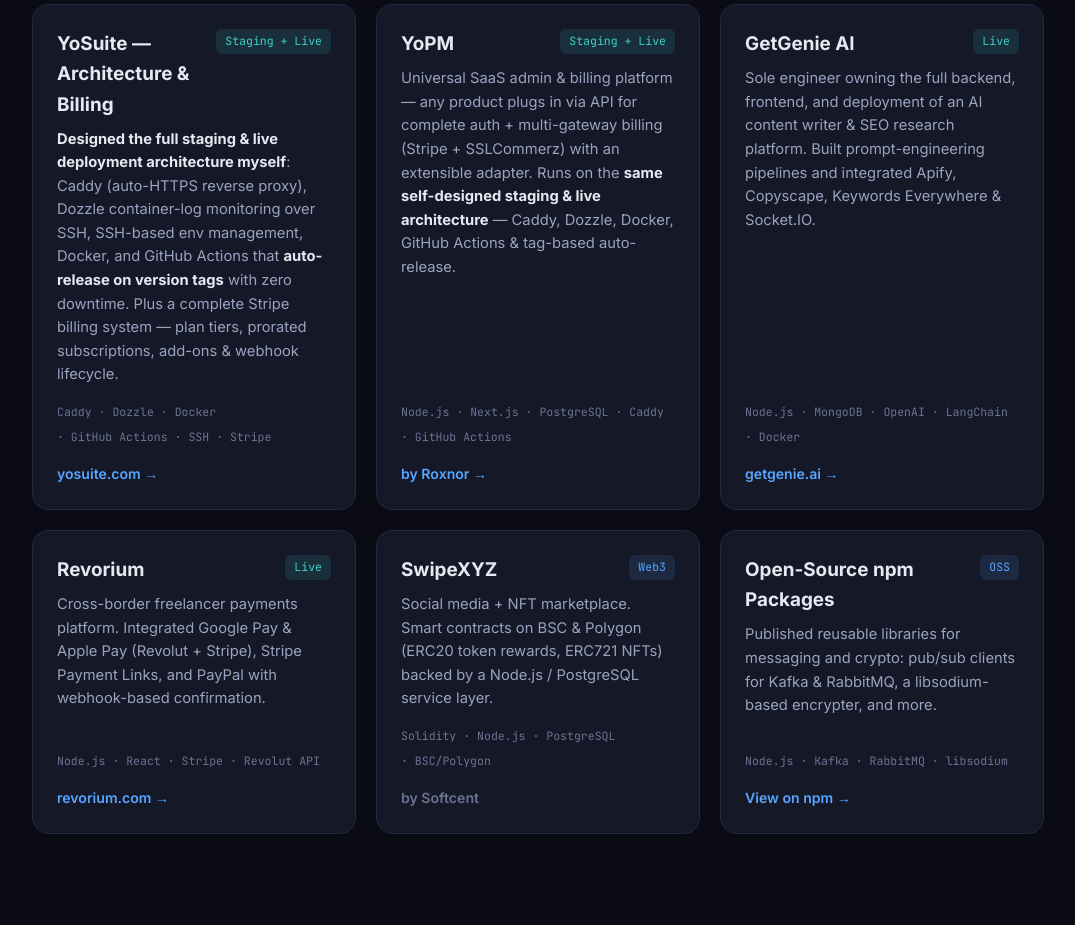
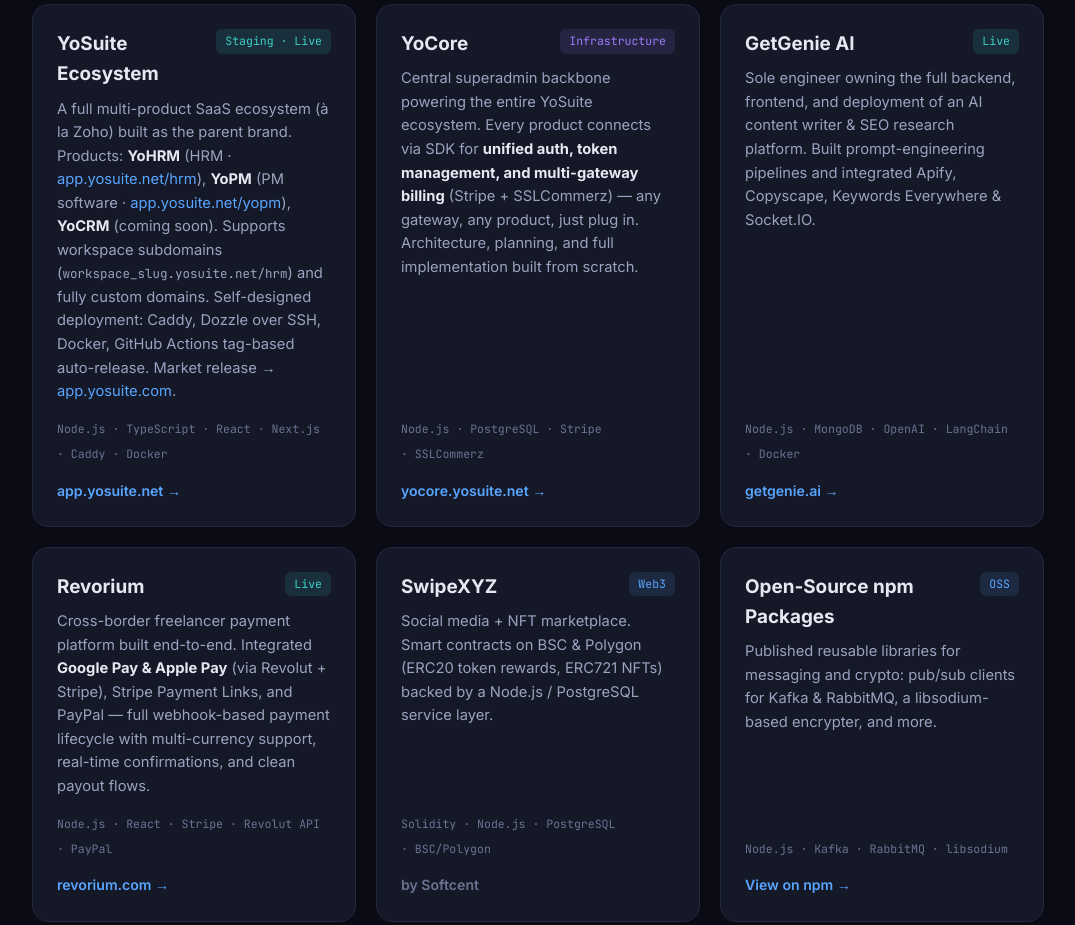
Before and after one commit to mdmuhtasimfuadfahim/mdmuhtasimfuadfahim.github.io, a plain HTML site: page index.html in a window 1280 px wide. Shown: the part 2960-3885 px from the top of the page, without its empty margins (102-1177 px from the left). Drawn offline with Linux system fonts and the light colour scheme.

Commit message:
//updated with ecosystem

```diff
--- a/index.html
+++ b/index.html
@@ -283,16 +283,16 @@
     <div class="sec-head"><span class="num">04.</span><h2>Selected Projects</h2><span class="line"></span></div>
     <div class="proj-grid">
       <div class="proj">
-        <div class="ph"><h3>YoSuite — Architecture & Billing</h3><span class="tag live">Staging + Live</span></div>
-        <p><b style="color:var(--text)">Designed the full staging & live deployment architecture myself</b>: Caddy (auto-HTTPS reverse proxy), Dozzle container-log monitoring over SSH, SSH-based env management, Docker, and GitHub Actions that <b style="color:var(--text)">auto-release on version tags</b> with zero downtime. Plus a complete Stripe billing system — plan tiers, prorated subscriptions, add-ons & webhook lifecycle.</p>
-        <div class="stack"><span>Caddy</span><span>· Dozzle</span><span>· Docker</span><span>· GitHub Actions</span><span>· SSH</span><span>· Stripe</span></div>
-        <a class="plink" href="https://yosuite.com/" target="_blank">yosuite.com →</a>
+        <div class="ph"><h3>YoSuite Ecosystem</h3><span class="tag live">Staging · Live</span></div>
+        <p>A full multi-product SaaS ecosystem (à la Zoho) built as the parent brand. Products: <b style="color:var(--text)">YoHRM</b> (HRM · <a href="https://app.yosuite.net/hrm" target="_blank" style="color:var(--accent)">app.yosuite.net/hrm</a>), <b style="color:var(--text)">YoPM</b> (PM software · <a href="https://app.yosuite.net/yopm" target="_blank" style="color:var(--accent)">app.yosuite.net/yopm</a>), <b style="color:var(--text)">YoCRM</b> (coming soon). Supports workspace subdomains (<span class="mono" style="font-size:.85em">workspace_slug.yosuite.net/hrm</span>) and fully custom domains. Self-designed deployment: Caddy, Dozzle over SSH, Docker, GitHub Actions tag-based auto-release. Market release → <a href="https://app.yosuite.com" target="_blank" style="color:var(--accent)">app.yosuite.com</a>.</p>
+        <div class="stack"><span>Node.js</span><span>· TypeScript</span><span>· React</span><span>· Next.js</span><span>· Caddy</span><span>· Docker</span></div>
+        <a class="plink" href="https://app.yosuite.net" target="_blank">app.yosuite.net →</a>
       </div>
       <div class="proj">
-        <div class="ph"><h3>YoPM</h3><span class="tag live">Staging + Live</span></div>
-        <p>Universal SaaS admin & billing platform — any product plugs in via API for complete auth + multi-gateway billing (Stripe + SSLCommerz) with an extensible adapter. Runs on the <b style="color:var(--text)">same self-designed staging & live architecture</b> — Caddy, Dozzle, Docker, GitHub Actions & tag-based auto-release.</p>
-        <div class="stack"><span>Node.js</span><span>· Next.js</span><span>· PostgreSQL</span><span>· Caddy</span><span>· GitHub Actions</span></div>
-        <a class="plink" href="https://roxnor.com/" target="_blank">by Roxnor →</a>
+        <div class="ph"><h3>YoCore</h3><span class="tag" style="background:rgba(157,123,255,.12);color:var(--accent2)">Infrastructure</span></div>
+        <p>Central superadmin backbone powering the entire YoSuite ecosystem. Every product connects via SDK for <b style="color:var(--text)">unified auth, token management, and multi-gateway billing</b> (Stripe + SSLCommerz) — any gateway, any product, just plug in. Architecture, planning, and full implementation built from scratch.</p>
+        <div class="stack"><span>Node.js</span><span>· PostgreSQL</span><span>· Stripe</span><span>· SSLCommerz</span></div>
+        <a class="plink" href="https://yocore.yosuite.net/" target="_blank">yocore.yosuite.net →</a>
       </div>
       <div class="proj">
         <div class="ph"><h3>GetGenie AI</h3><span class="tag live">Live</span></div>
@@ -302,8 +302,8 @@
       </div>
       <div class="proj">
         <div class="ph"><h3>Revorium</h3><span class="tag live">Live</span></div>
-        <p>Cross-border freelancer payments platform. Integrated Google Pay & Apple Pay (Revolut + Stripe), Stripe Payment Links, and PayPal with webhook-based confirmation.</p>
-        <div class="stack"><span>Node.js</span><span>· React</span><span>· Stripe</span><span>· Revolut API</span></div>
+        <p>Cross-border freelancer payment platform built end-to-end. Integrated <b style="color:var(--text)">Google Pay & Apple Pay</b> (via Revolut + Stripe), Stripe Payment Links, and PayPal — full webhook-based payment lifecycle with multi-currency support, real-time confirmations, and clean payout flows.</p>
+        <div class="stack"><span>Node.js</span><span>· React</span><span>· Stripe</span><span>· Revolut API</span><span>· PayPal</span></div>
         <a class="plink" href="https://revorium.com/" target="_blank">revorium.com →</a>
       </div>
       <div class="proj">
```
